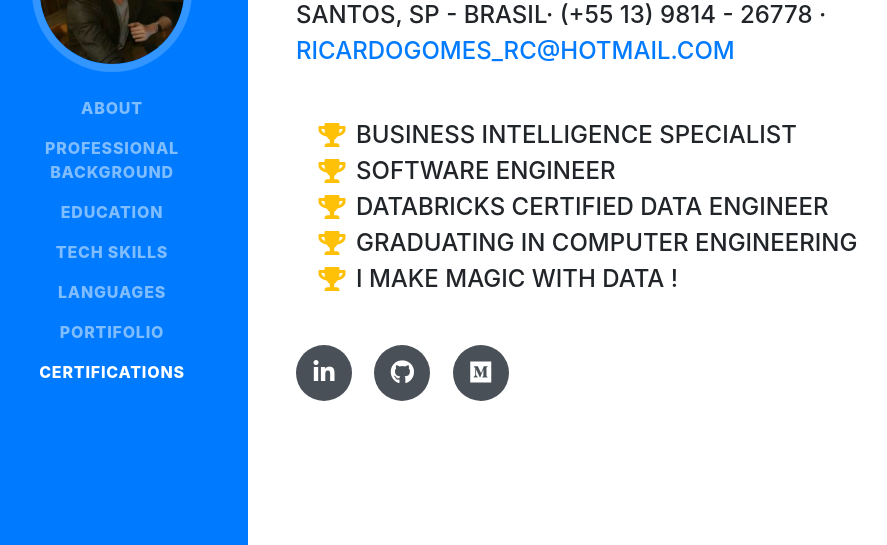
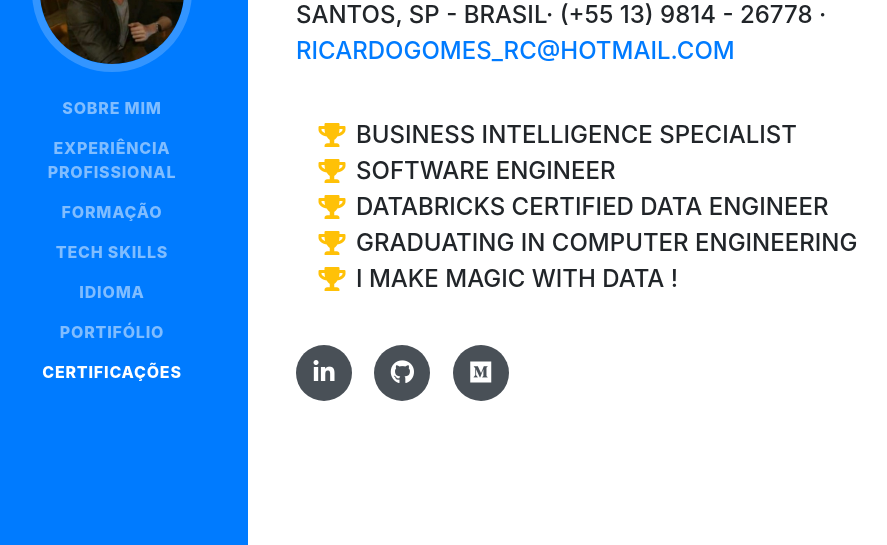
Before and after one commit to RicardoGomes-gitbub/portifolio-analise-dados, a website with bundled scripts: page index.html in a window 1280 px wide. Shown: the part 252-797 px from the top of the page, without its empty margins (24-911 px from the left). Built offline with nearby package versions, Linux system fonts and the light colour scheme; a web font is replaced by a local one.

Commit message:
Update index.html

```diff
--- a/index.html
+++ b/index.html
@@ -38,25 +38,25 @@
     <div class="collapse navbar-collapse" id="navbarSupportedContent">
       <ul class="navbar-nav">
         <li class="nav-item">
-          <a class="nav-link js-scroll-trigger" href="#about">About</a>
+          <a class="nav-link js-scroll-trigger" href="#sobre mim">Sobre mim</a>
         </li>
         <li class="nav-item">
-          <a class="nav-link js-scroll-trigger" href="#experience">Professional Background</a>
+          <a class="nav-link js-scroll-trigger" href="#experience">Experiência Profissional</a>
         </li>
         <li class="nav-item">
-          <a class="nav-link js-scroll-trigger" href="#education">Education</a>
+          <a class="nav-link js-scroll-trigger" href="#education">Formação</a>
         </li>
         <li class="nav-item">
           <a class="nav-link js-scroll-trigger" href="#skills">Tech skills</a>
         </li>
         <li class="nav-item">
-          <a class="nav-link js-scroll-trigger" href="#Idiomas">Languages</a>
+          <a class="nav-link js-scroll-trigger" href="#Idiomas">Idioma</a>
         </li>
         <li class="nav-item">
-          <a class="nav-link js-scroll-trigger" href="#interests">Portifolio</a>
+          <a class="nav-link js-scroll-trigger" href="#interests">Portifólio</a>
         </li>
         <li class="nav-item">
-          <a class="nav-link js-scroll-trigger" href="#awards">Certifications</a>
+          <a class="nav-link js-scroll-trigger" href="#awards">Certificações</a>
         </li>
       </ul>
     </div>
```
